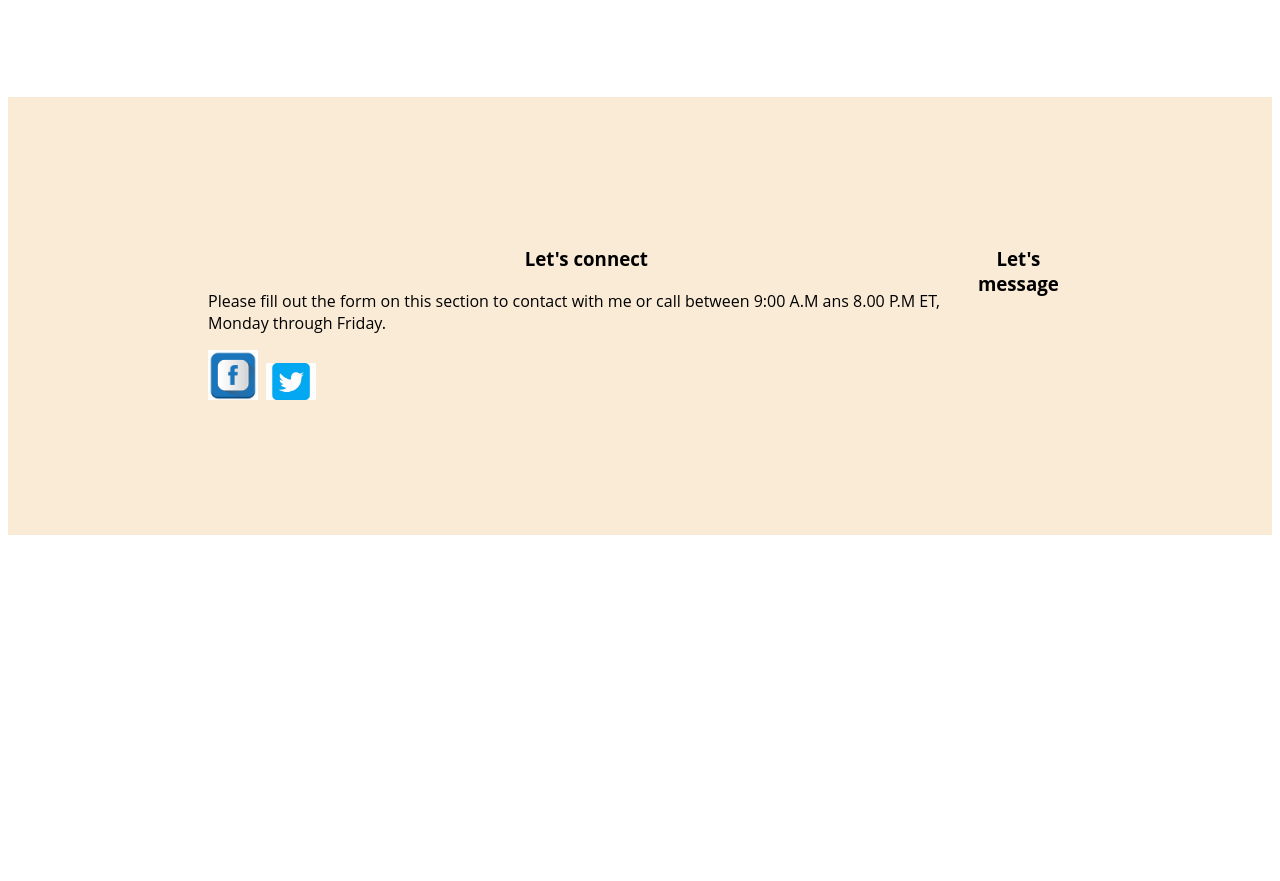
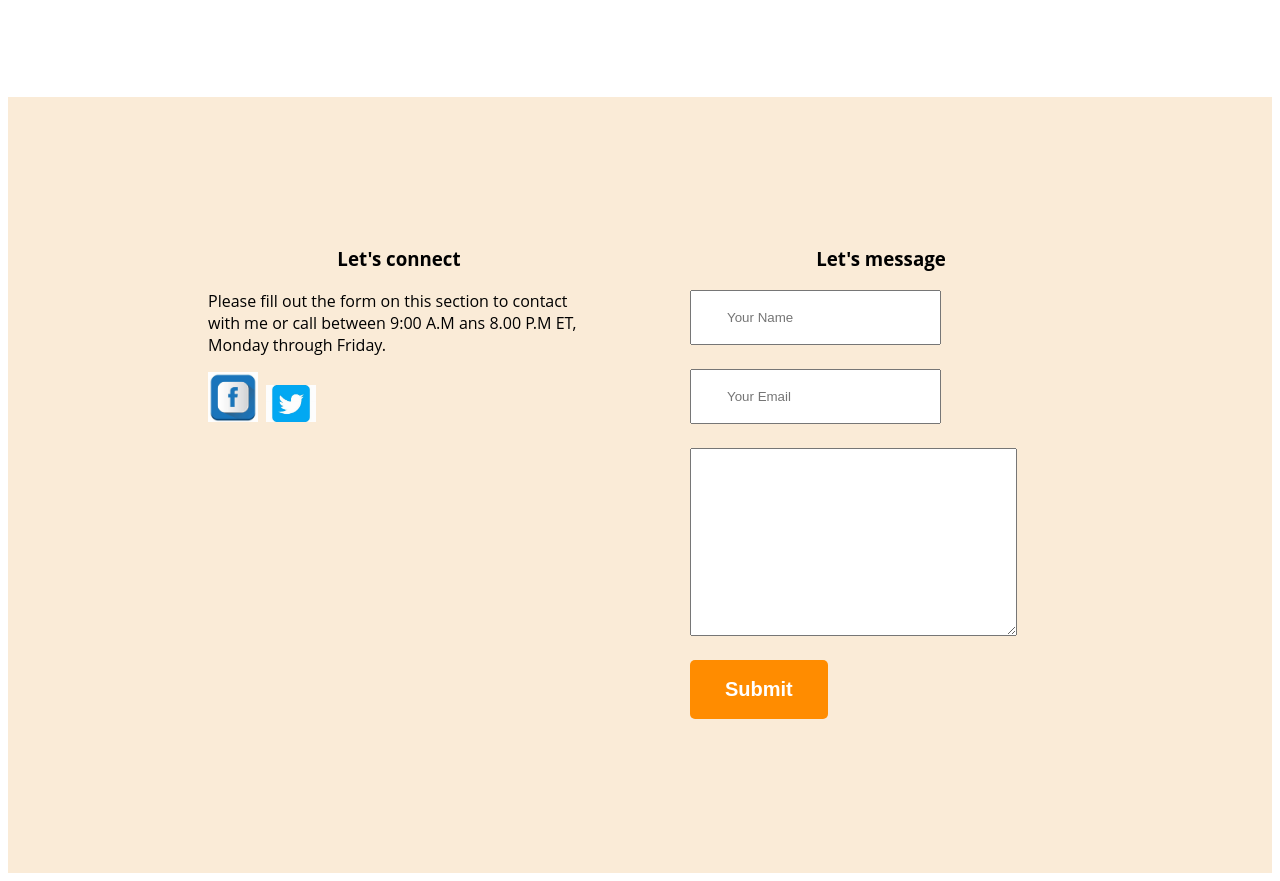
Before and after one commit to jaforis/web-development-portfolio4, a plain HTML site: page index.html in a window 1280 px wide. Shown: the part 2467-3348 px from the top of the page. Before the commit the page ends 3010 px from the top, so only its background shows below. Drawn offline with Linux system fonts and the light colour scheme.

Commit message:
finished footer section with contact form

```diff
--- a/index.html
+++ b/index.html
@@ -148,6 +148,12 @@
 
         <div class="footer-column">
 <h3 class="section-title">Let's message</h3>
+<form class="contact" action="">
+    <input width="100" type="text" placeholder="Your Name">
+    <input type="email" name="" id="" placeholder="Your Email">
+    <textarea name="Message" id="" cols="30" rows="10"></textarea>
+    <input class="btn-primary" type="submit" value="Submit">
+</form>
         </div>
     </footer>
 </body>
--- a/styles/portfolio.css
+++ b/styles/portfolio.css
@@ -104,8 +104,18 @@ main section{
     margin-top: 50px;
 }
 footer{
+    gap: 100px;
     display: flex;
     background-color: antiquewhite;
     padding: 130px 200px;
     margin-top: 100px;
 }
+.footer-column{
+    width: 50%;
+}
+.contact input,textarea{
+    display: block;
+    margin-bottom: 25px;
+    margin-bottom: 24px;
+    padding: 18px 35px;
+}
```
